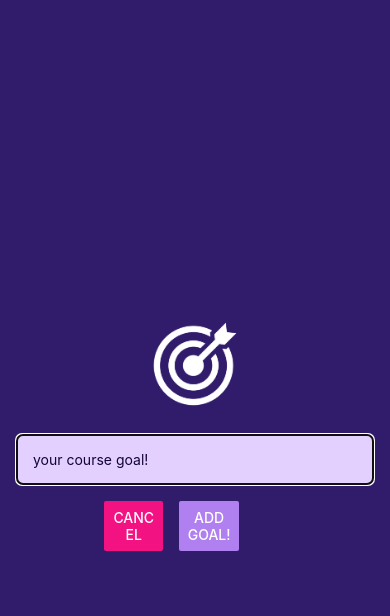
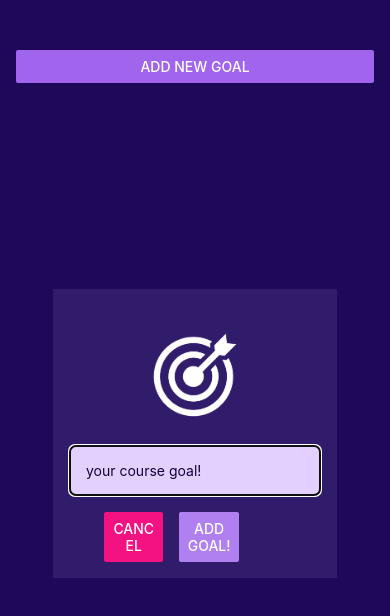
Before and after one commit to vidalpc2010/react-native-expo-base, a React Native app: screen / in a window 390 px wide. Both pictures are taken after a click on the button "ADD NEW GOAL". Shown: the top 616 px of the page. Built offline with nearby package versions, Linux system fonts and the light colour scheme.

Commit message:
centered styles commit

```diff
--- a/components/GoalInput.js
+++ b/components/GoalInput.js
@@ -7,7 +7,7 @@ import {
   TextInput,
   Button,
   Modal,
-  Image
+  Image,
 } from "react-native";
 import { useState } from "react";
 
@@ -18,17 +18,16 @@ function GoalInput(props) {
     setEnteredGoalText(enteredText);
   }
 
-  //feature-test1
-
   function addGoalHandler() {
     props.onAddGoal(enteredGoalText);
     setEnteredGoalText("");
   }
 
   return (
-    <Modal visible={props.visible} animationType="fade">
+    <Modal transparent={true} visible={props.visible} animationType="slide">
+      <View style={styles.centeredView}>
         <View style={styles.inputContainer}>
-        <Image style={styles.image} source={require('../assets/goal.png')}/>
+          <Image style={styles.image} source={require("../assets/goal.png")} />
           <TextInput
             style={styles.textInput}
             placeholder="your course goal!"
@@ -40,7 +39,12 @@ function GoalInput(props) {
               <Button title="Cancel" onPress={props.onCancel} color="#f31282" />
             </View>
             <View style={styles.button}>
-            <Button title="Add Goal!" onPress={addGoalHandler} color="#b180f0" />
+              <Button
+                title="Add Goal!"
+                onPress={addGoalHandler}
+                color="#b180f0"
+              />
+            </View>
           </View>
         </View>
       </View>
@@ -49,6 +53,12 @@ function GoalInput(props) {
 }
 
 const styles = StyleSheet.create({
+  centeredView: {
+    flex: 1,
+    justifyContent: "center",
+    alignItems: "center",
+    marginTop: 22,
+  },
   inputContainer: {
     // flexDirection: "row",
     flexDirection: "column",
@@ -56,31 +66,33 @@ const styles = StyleSheet.create({
     justifyContent: "center",
     alignItems: "center",
     // marginBottom: 24,
-    padding:16,
+    padding: 16,
     // borderBottomWidth: 1,
     // borderBottomColor: "#cccccc",
-    backgroundColor:"#311b6b",
-    flex: 1,
+    backgroundColor: "#311b6b",
+    // flex: 1,
+    elevation: 5,
+    shadowOpacity: 0.25,
   },
   buttonContainer: {
-    marginTop:16,
+    marginTop: 16,
     flexDirection: "row",
   },
   button: {
     width: "30%",
     marginHorizontal: 8,
   },
-  image:{
-    width:100,
-    height:100,
-    margin:20
+  image: {
+    width: 100,
+    height: 100,
+    margin: 20,
   },
   textInput: {
     borderWidth: 1,
-    backgroundColor:'#e4d0ff',
+    backgroundColor: "#e4d0ff",
     borderColor: "#e4d0ff",
-    color:'#120438',
-    borderRadius:6,
+    color: "#120438",
+    borderRadius: 6,
     width: "100%",
     padding: 16,
     // marginRight: 8,
```
Lines whose indentation alone changed are shown as unchanged.
